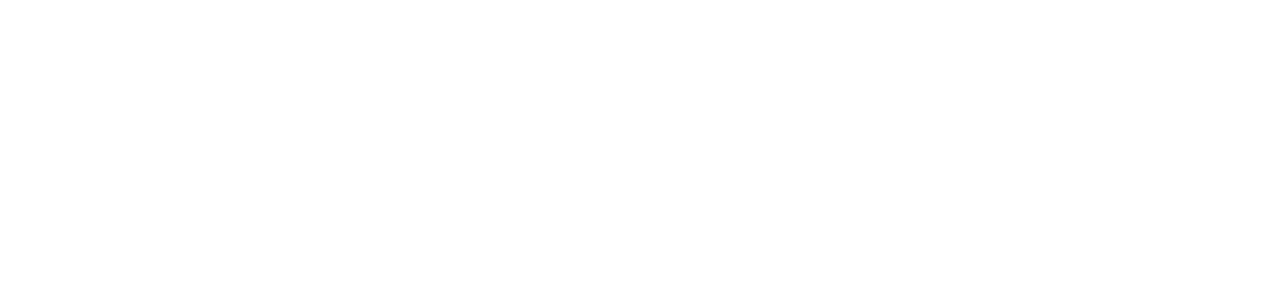
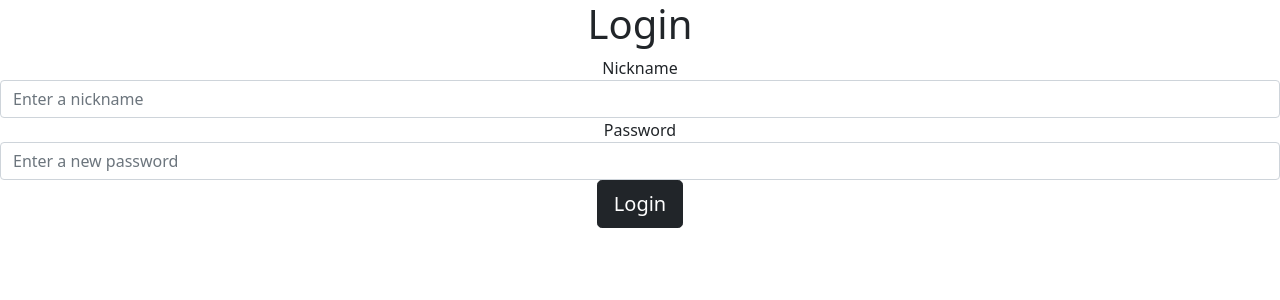
Before and after one commit to Mapu456/Quotes_app, a React (Create React App) app in the folder quotes-app/: page / in a window 1280 px wide. Both pictures are taken after a click on the element "Already registered? Login in". Shown: the top 300 px of the page. Built offline with nearby package versions, Linux system fonts and the light colour scheme.

Commit message:
ending login and logout

```diff
--- a/quotes-app/src/Components/Home/Home.js
+++ b/quotes-app/src/Components/Home/Home.js
@@ -0,0 +1,24 @@
+import React, { useState } from 'react'
+import Login from '../Login/Login'
+
+function Home() {
+	const [logout, setlogout] = useState(true);
+
+	function handleLogout() {
+		setlogout(!logout)
+	}
+	return (
+		<div>
+			{logout ? (
+				<form>
+					<h1>Categories</h1>
+					<button onClick={handleLogout} type='submit' className='btn btn-dark btn-lg btn-block '>Log out</button>
+				</form>
+			) : (
+				<Login />
+			)}
+		</div>
+	)
+}
+
+export default Home
--- a/quotes-app/src/Components/Login/Login.js
+++ b/quotes-app/src/Components/Login/Login.js
@@ -1,9 +1,64 @@
-import React from 'react'
+import React, { useState } from 'react'
+import {Alert} from 'react-bootstrap';
+import Home from '../Home/Home'
 
 function Login() {
-  return (
-	<div>Login</div>
-  )
+	const [nicknamelog, setNicknamelog] = useState("");
+	const [passwordlog, setPasswordlog] = useState("");
+	const [flag, setflag] = useState(false);
+	const [home, setHome] = useState(true);
+
+function handleLogin(e) {
+	e.preventDefault();
+	let nick = localStorage.getItem("Nickname").replace(/"/g,"");
+	let pass = localStorage.getItem("Password").replace(/"/g,"");
+
+	if(!nicknamelog || !passwordlog ) {
+		setflag(true)
+		console.log("Empty");
+	} else if ( nicknamelog !== nick || passwordlog !== pass) {
+		setflag(true)
+	} else {
+		setHome(!home);
+		setflag(false);
+	}
+}
+
+	return (
+		<div>
+			{home ? (
+			<form onSubmit={handleLogin}>
+				<h1>Login</h1>
+				<div className='form-group'>
+					<label>Nickname</label>
+					<input
+						type='text'
+						className='form-control'
+						placeholder='Enter a nickname'
+						onChange={(event) => setNicknamelog(event.target.value)}
+					/>
+				</div>
+				<div className='form-group'>
+					<label>Password</label>
+					<input
+						type='text'
+						className='form-control'
+						placeholder='Enter a new password'
+						onChange={(event) => setPasswordlog(event.target.value)}
+					/>
+				</div>
+				<button type='submit' className='btn btn-dark btn-lg btn-block '>Login</button>
+				{flag &&
+					<Alert color='primary' variant="danger" >
+						Please fill correctly all fields!
+					</Alert>
+				}
+			</form>
+		):(
+			<Home/>
+		)}
+		</div>
+	)
 }
 
 export default Login
--- a/quotes-app/src/Components/Registration/Registration.js
+++ b/quotes-app/src/Components/Registration/Registration.js
@@ -78,7 +78,7 @@ function handleClick(){
         }
 		</form>
 	) : (
-		<login/>
+		<Login/>
 		)}
 	</div>
   )
```
